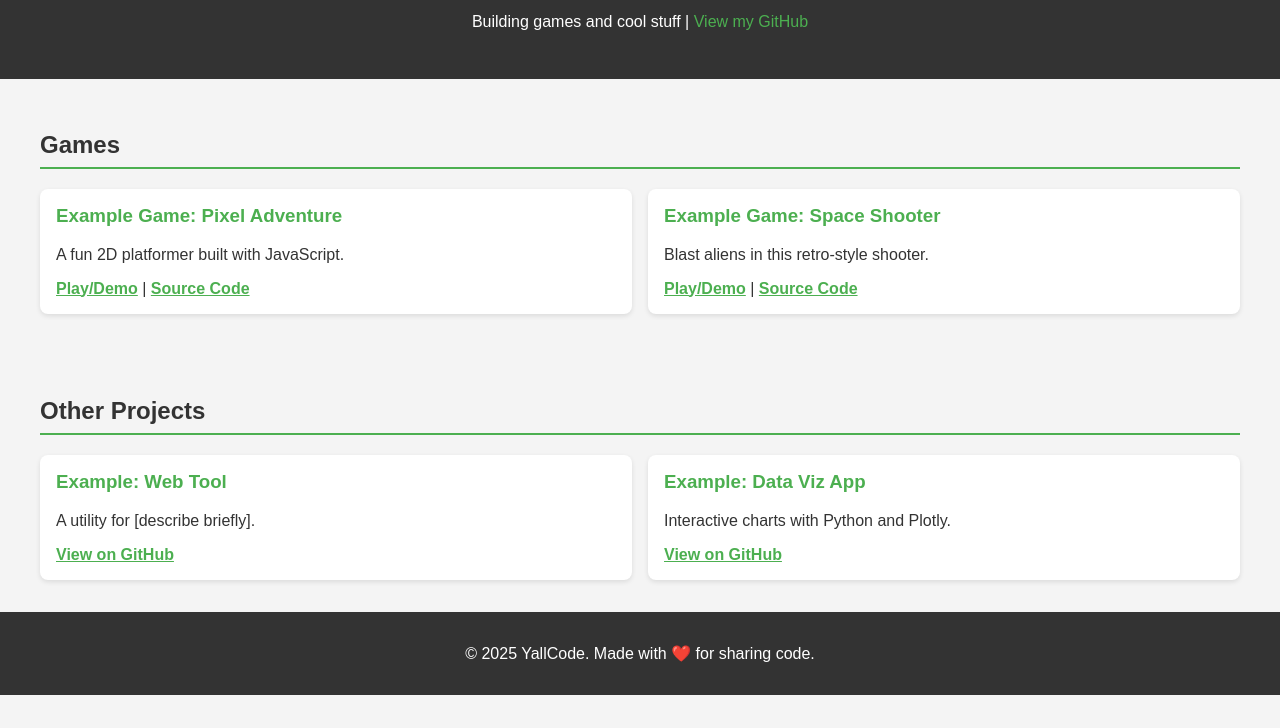
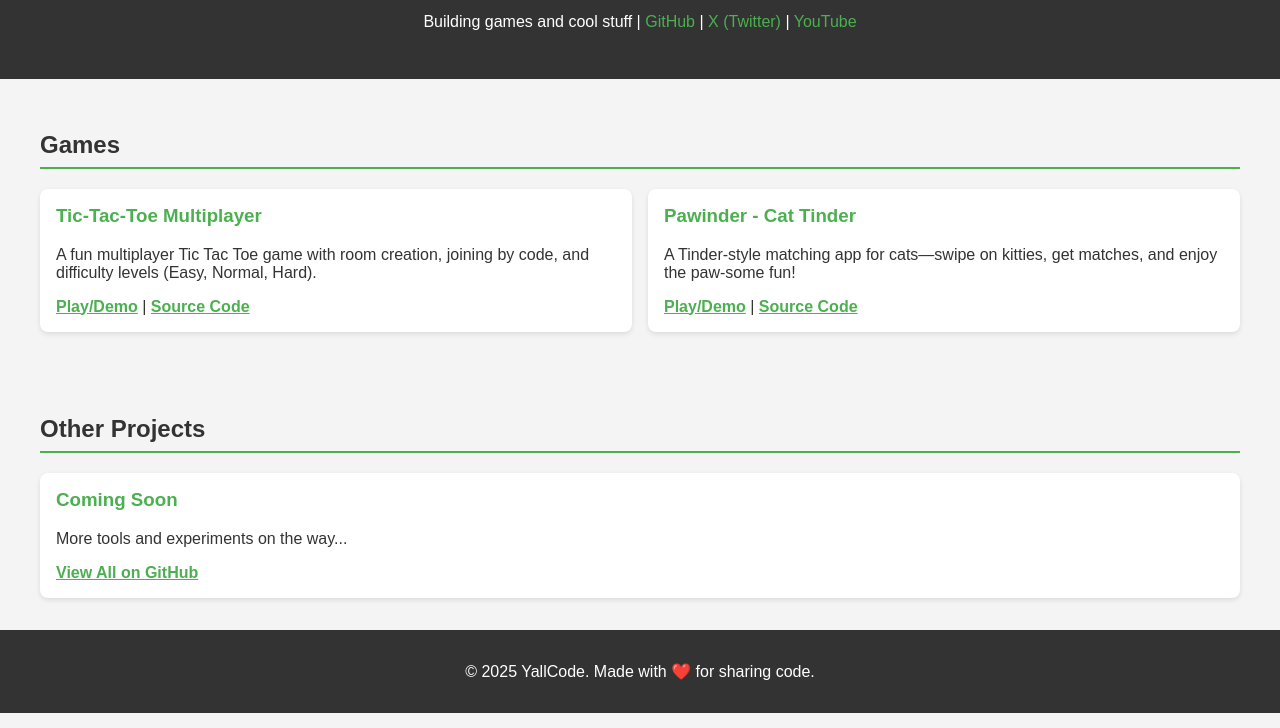
Before and after one commit to yallcode/YallCode, a plain HTML site: page index.html in a window 1280 px wide. Shown: the part 72-800 px from the top of the page. Drawn offline with Linux system fonts and the light colour scheme.

Commit message:
Update index.html with new game and project links

```diff
--- a/index.html
+++ b/index.html
@@ -4,6 +4,7 @@
     <meta charset="UTF-8">
     <meta name="viewport" content="width=device-width, initial-scale=1.0">
     <title>YallCode - Games & Projects</title>
+    <link rel="icon" href="icon.png" type="image/png">
     <style>
         body { font-family: Arial, sans-serif; margin: 0; padding: 0; background-color: #f4f4f4; color: #333; }
         header { background-color: #333; color: white; text-align: center; padding: 2rem; }
@@ -21,44 +22,41 @@
 <body>
     <header>
         <h1>YallCode</h1>
-        <p>Building games and cool stuff | <a href="https://github.com/yallcode" target="_blank">View my GitHub</a></p>
+        <p>Building games and cool stuff |
+            <a href="https://github.com/yallcode" target="_blank">GitHub</a> |
+            <a href="https://x.com/YallCode" target="_blank">X (Twitter)</a> |
+            <a href="https://www.youtube.com/@YallaYCode" target="_blank">YouTube</a>
+        </p>
     </header>
 
     <section id="games">
         <h2>Games</h2>
         <div class="project-grid">
-            <!-- Add your game repos here -->
             <div class="project-card">
-                <h3>Example Game: Pixel Adventure</h3>
-                <p>A fun 2D platformer built with JavaScript.</p>
-                <a href="https://github.com/yallcode/pixel-adventure" target="_blank">Play/Demo</a> |
-                <a href="https://github.com/yallcode/pixel-adventure" target="_blank">Source Code</a>
+                <h3>Tic-Tac-Toe Multiplayer</h3>
+                <p>A fun multiplayer Tic Tac Toe game with room creation, joining by code, and difficulty levels (Easy, Normal, Hard).</p>
+                <a href="https://yallcode.github.io/TicTacToe/" target="_blank">Play/Demo</a> |
+                <a href="https://github.com/yallcode/TicTacToe" target="_blank">Source Code</a>
             </div>
             <div class="project-card">
-                <h3>Example Game: Space Shooter</h3>
-                <p>Blast aliens in this retro-style shooter.</p>
-                <a href="https://github.com/yallcode/space-shooter" target="_blank">Play/Demo</a> |
-                <a href="https://github.com/yallcode/space-shooter" target="_blank">Source Code</a>
+                <h3>Pawinder - Cat Tinder</h3>
+                <p>A Tinder-style matching app for cats—swipe on kitties, get matches, and enjoy the paw-some fun!</p>
+                <a href="https://yallcode.github.io/Pawinder/" target="_blank">Play/Demo</a> |
+                <a href="https://github.com/yallcode/Pawinder" target="_blank">Source Code</a>
             </div>
-            <!-- Add more as needed -->
+            <!-- Add more games here as you build them -->
         </div>
     </section>
 
     <section id="projects">
         <h2>Other Projects</h2>
         <div class="project-grid">
-            <!-- Add other repos here -->
+            <!-- Add non-game repos here -->
             <div class="project-card">
-                <h3>Example: Web Tool</h3>
-                <p>A utility for [describe briefly].</p>
-                <a href="https://github.com/yallcode/web-tool" target="_blank">View on GitHub</a>
+                <h3>Coming Soon</h3>
+                <p>More tools and experiments on the way...</p>
+                <a href="https://github.com/yallcode" target="_blank">View All on GitHub</a>
             </div>
-            <div class="project-card">
-                <h3>Example: Data Viz App</h3>
-                <p>Interactive charts with Python and Plotly.</p>
-                <a href="https://github.com/yallcode/data-viz" target="_blank">View on GitHub</a>
-            </div>
-            <!-- Add more as needed -->
         </div>
     </section>
 
```
